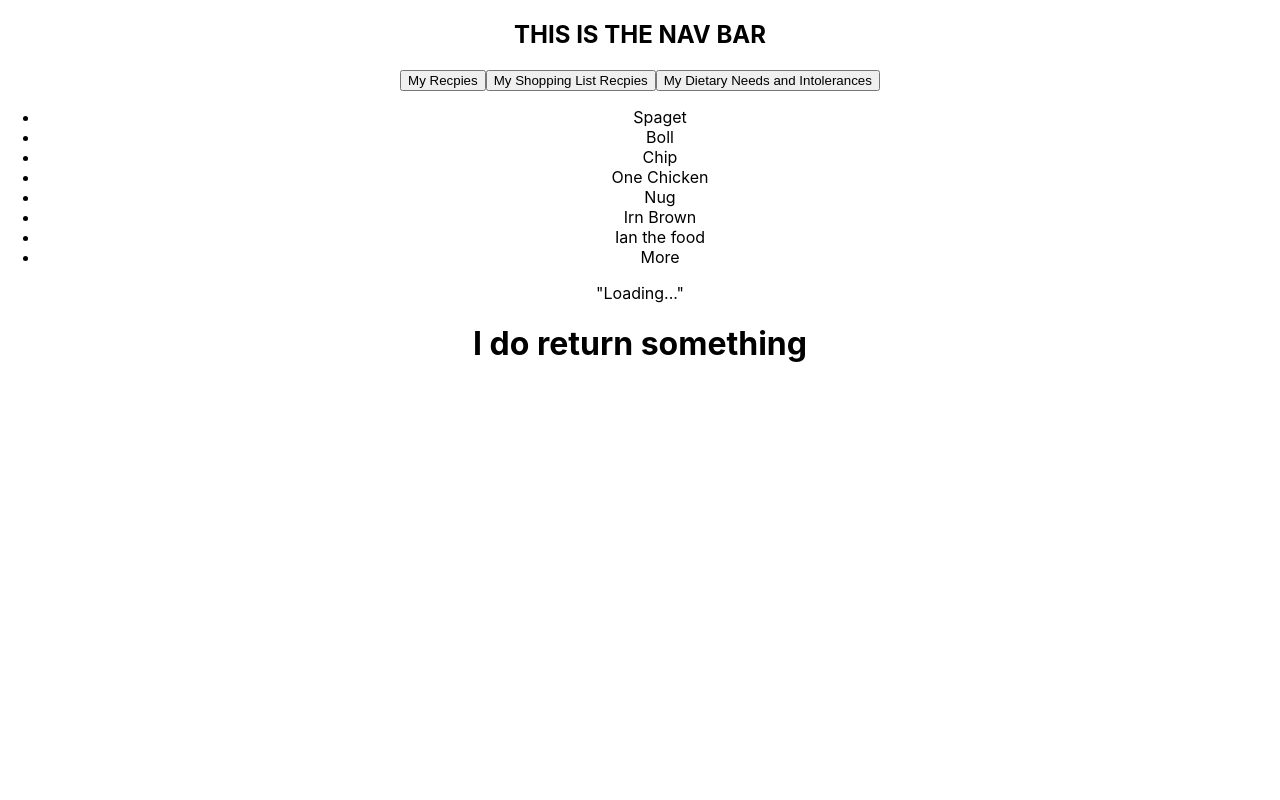
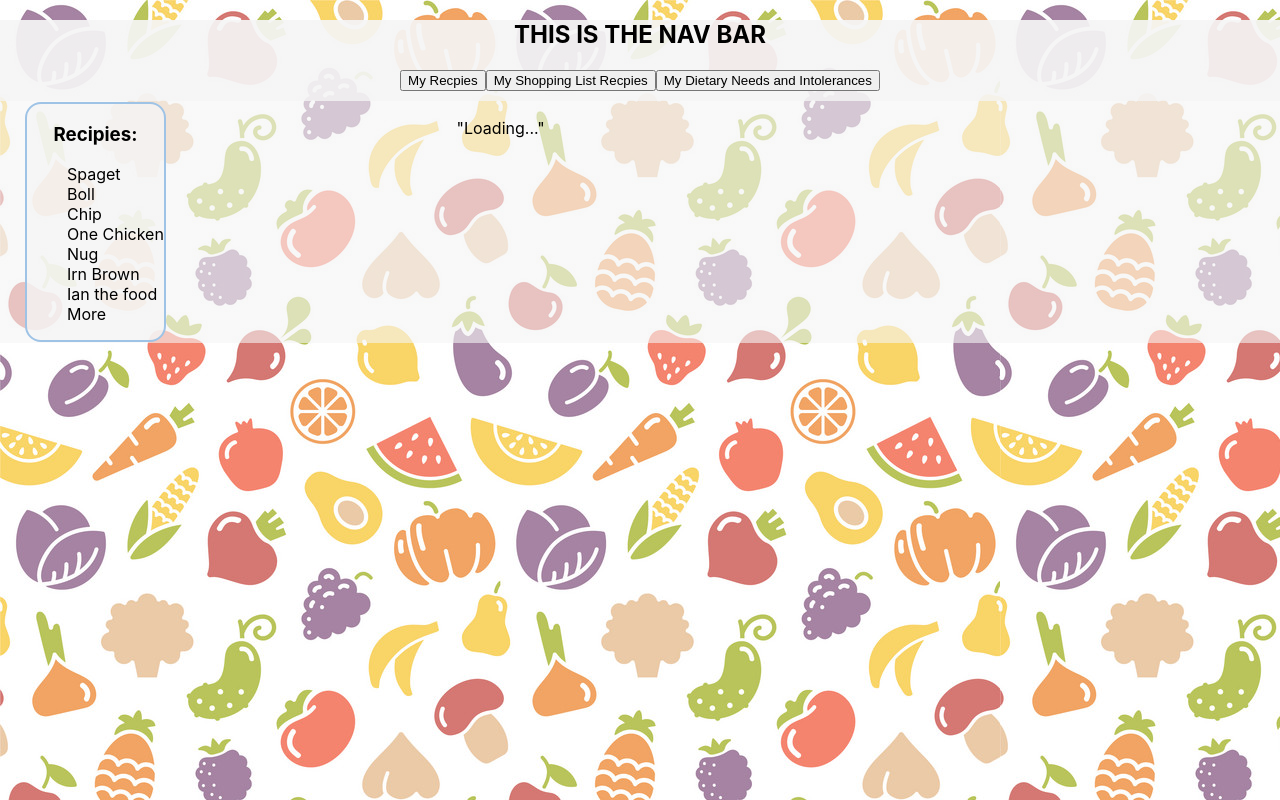
Before and after one commit to joedillonuk/Half-Baked-Application, a React (Create React App) app in the folder client/: page / in a window 1280 px wide. Built offline with nearby package versions, Linux system fonts and the light colour scheme; no server answers.

Commit message:
Updated css for recipe list and background.

```diff
--- a/client/src/App.css
+++ b/client/src/App.css
@@ -1,5 +1,6 @@
 .App {
   text-align: center;
+  background-color: RGBA(245,245,245,0.6);
 }
 
 .App-logo {
@@ -37,22 +38,31 @@
   }
 }
 
-.main-container{
-  display: flex;
+
+
+/*
+____________NAV BAR CONTAINER____________
+*/
+
+.nav-bar {
+
+  background-color: RGBA(245,245,245,0.8);
+  padding-bottom: 10px;
 }
+
 
 /*
 ____________RECIPE CONTAINER____________
 */
 
 .recipe-container {
-  background-color: whitesmoke;
+  background-color: RGBA(245,245,245,0.8);
   border: 2px solid silver;
   border-radius: 16px;
 
   flex-direction: column;
-    padding: 10px 10px 10px 10px;
-    max-width: 1100px;
+    padding: 0px 10px 0px 0px;
+    max-width: 1200px;
 }
 
 .recipe-instructions{
@@ -86,6 +96,14 @@ ____________RECIPE CONTAINER____________
   max-width: 300px;
   max-height: 300px;
     margin: 10px 10px 10px 0;
+    transition: max-width 1s, max-height 1s, transform 1s;
+}
+
+.recipe-container img:hover {
+
+  max-width: 100%;
+  max-height: 100%;
+  margin: 10px 10px 10px 0;
 }
 
 #id{
@@ -103,7 +121,42 @@ ____________RECIPE CONTAINER____________
   max-width: 400px;
 }
 
+/*
+____________LIST OF RECIPES____________
+*/
 
+.list-of-recipes{
+  background-color: RGBA(245,245,245,0.8);
+  border: 2px solid #9EC3E6;
+  border-radius: 16px;
+  max-width: 200px;
+  text-align: left;
+
+}
+
+.list-of-recipes h3{
+  text-align: center;
+}
+
+.list-of-recipes ul{
+  list-style-type: none;
+}
+
+/*
+____________MAIN CONTAINER____________
+*/
+
+.main-container { border-collapse: collapse; }
+#list-of-recipes {
+
+  width: 20%;
+  padding-left: 25px;
+  vertical-align: top;
+}
+#recipes-container {
+  width: 80%;
+  background: #ccc;
+}
 
 
 /*
--- a/client/src/NavBar.js
+++ b/client/src/NavBar.js
@@ -7,7 +7,7 @@ const NavBar = (props) => {
   }
 
   return(
-    <header>
+    <header className="nav-bar">
     <h2> THIS IS THE NAV BAR </h2>
 
     <button value="savedRecipes" onClick={handleNavClick}>My Recpies</button>
--- a/client/src/components/recipe/ListOfRecipes.js
+++ b/client/src/components/recipe/ListOfRecipes.js
@@ -4,7 +4,8 @@ const ListOfRecipes = () => {
   return(
 
 
-    <div>
+    <div className="list-of-recipes">
+    <h3>Recipies:</h3>
     <ul>
       <li>Spaget</li>
       <li>Boll</li>
--- a/client/src/containers/MainContainer.js
+++ b/client/src/containers/MainContainer.js
@@ -45,7 +45,7 @@ class MainContainer extends Component{
         <SearchContainer view={this.state.view}/>
       )
     }
-  return <h1>I do return something</h1>
+    return null;
   }
 
   //Add in the RecipeContainer to the switch again
@@ -56,14 +56,22 @@ class MainContainer extends Component{
 
 
     return(
-        <Fragment>
+      <div>
+      <NavBar handleViewChange={this.handleViewChange}/>
+      {this.currentView()}
+        <div className="main-container">
 
-        <NavBar handleViewChange={this.handleViewChange}/>
+          <tr>
+            <td id="list-of-recipes">
               <ListOfRecipes />
+            </td>
+
+            <td id="recipe-container">
             <RecipeContainer recipeID="716400" view={this.state.view}/>
-
-        {this.currentView()}
-        </Fragment>
+            </td>
+          </tr>
+        </div>
+      </div>
     )
 
   }
--- a/client/src/containers/RecipeContainer.js
+++ b/client/src/containers/RecipeContainer.js
@@ -19,7 +19,7 @@ class RecipeContainer extends Component{
   // LOGIC STARTS HERE
 
   componentWillMount(){
-  const url = `https://api.spoonacular.com/recipes/${this.props.recipeID}/information?apiKey=5af7f33cbe434a64b6e95daa599e2837`
+  const url = `https://api.spoonacular.com/recipes/${this.props.recipeID}/information?apiKey=94c5356f0eb24c80821176ea3ea11789`
   fetch(url)
   .then(res => res.json())
   .then(recipe => this.setState({selectedRecipe: recipe}))
--- a/client/src/index.css
+++ b/client/src/index.css
@@ -1,4 +1,6 @@
 body {
+  background-image: url('./FoodBackground.jpg');
+
   margin: 0;
   font-family: 'futura', -apple-system, BlinkMacSystemFont, 'Segoe UI', 'Roboto', 'Oxygen',
     'Ubuntu', 'Cantarell', 'Fira Sans', 'Droid Sans', 'Helvetica Neue',
```
Also changed, not shown: client/src/helpers/notes.md (+1 -1 lines), client/src/FoodBackground.jpg (added). Lines whose indentation alone changed are shown as unchanged.
